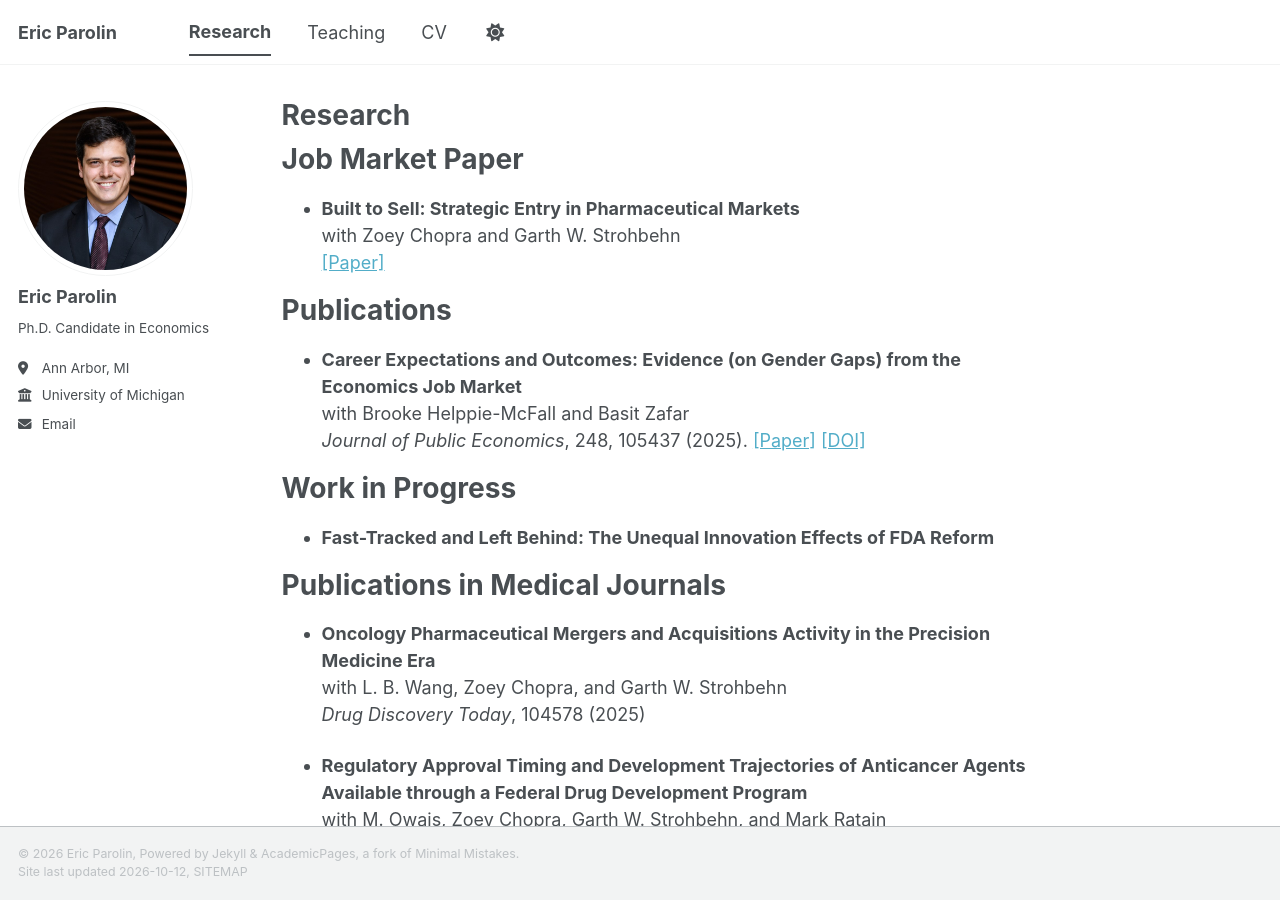
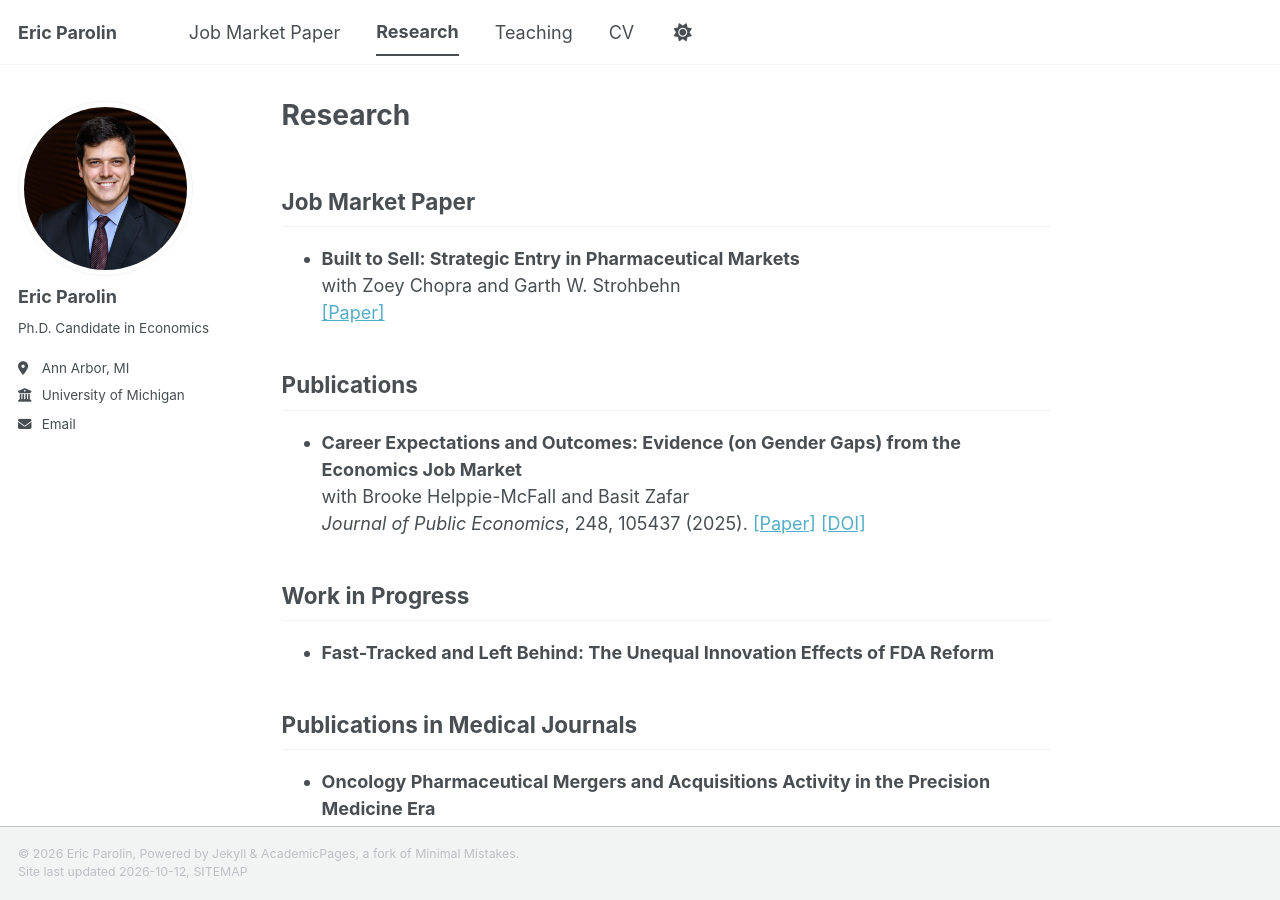
Before and after one commit to ericparolin/ericparolin.github.io, a Jekyll site: the page built from _pages/research.md, in a window 1280 px wide and 900 px high. Built offline with Jekyll 4.4.1, drawn with Linux system fonts in a browser that asks for light colours; a style sheet for code colours, icons or effects is not loaded.

Commit message:
Smaller section headings and a Job Market Paper tab
Section headings were setext h1 (Markdown "======"), which the theme renders
at 1.563em. They are now "##" h2 at 1.25em, so the page title stays the
largest heading on each page. Matches the layout of tradler.github.io, which
Eric pointed to as the model. Anchor ids are generated from the heading text,
so they are unchanged.

Adds a "Job Market Paper" item to the top menu linking straight to the paper
PDF, the same way the CV item works, and in the same first position the
example site uses.

Co-Authored-By: Claude Opus 5 <noreply@anthropic.com>

```diff
--- a/_data/navigation.yml
+++ b/_data/navigation.yml
@@ -5,6 +5,9 @@
 # prevent it from being included in the site.
 
 main:
+  - title: "Job Market Paper"
+    url: /files/Parolin_JMP.pdf
+
   - title: "Research"
     url: /research/
 
--- a/_pages/research.md
+++ b/_pages/research.md
@@ -4,30 +4,26 @@ title: "Research"
 author_profile: true
 ---
 
-Job Market Paper
-======
+## Job Market Paper
 
 * **Built to Sell: Strategic Entry in Pharmaceutical Markets**<br>
   with Zoey Chopra and Garth W. Strohbehn<br>
   [[Paper]](/files/Parolin_JMP.pdf)
 {: .paper-list}
 
-Publications
-======
+## Publications
 
 * **Career Expectations and Outcomes: Evidence (on Gender Gaps) from the Economics Job Market**<br>
   with Brooke Helppie-McFall and Basit Zafar<br>
   *Journal of Public Economics*, 248, 105437 (2025). [[Paper]](/files/Parolin_CareerExpectations.pdf) [[DOI]](https://doi.org/10.1016/j.jpubeco.2025.105437)
 {: .paper-list}
 
-Work in Progress
-======
+## Work in Progress
 
 * **Fast-Tracked and Left Behind: The Unequal Innovation Effects of FDA Reform**
 {: .paper-list}
 
-Publications in Medical Journals
-======
+## Publications in Medical Journals
 
 * **Oncology Pharmaceutical Mergers and Acquisitions Activity in the Precision Medicine Era**<br>
   with L. B. Wang, Zoey Chopra, and Garth W. Strohbehn<br>
@@ -38,8 +34,7 @@ Publications in Medical Journals
   Submitted to *BMJ Oncology*
 {: .paper-list}
 
-Publications Prior to Ph.D.
-======
+## Publications Prior to Ph.D.
 
 * **Half-Full or Half-Empty? Financial Institutions, CDS Use, and Corporate Credit Risk**<br>
   with C. Caglio and R. M. Darst<br>
@@ -55,8 +50,7 @@ Publications Prior to Ph.D.
   *FEDS Notes*, Board of Governors of the Federal Reserve System (2016)
 {: .paper-list}
 
-Other Research and Policy Work
-======
+## Other Research and Policy Work
 
 * **Medicaid Estate Recovery: Evidence on Cost Effectiveness and Administration**<br>
   Second Place, National Academy of Elder Law Attorneys Foundation Medicaid Estate Recovery Research Competition
```
Also changed, not shown: _pages/about.md (+2 -4 lines), _pages/teaching.md (+1 -2 lines).
